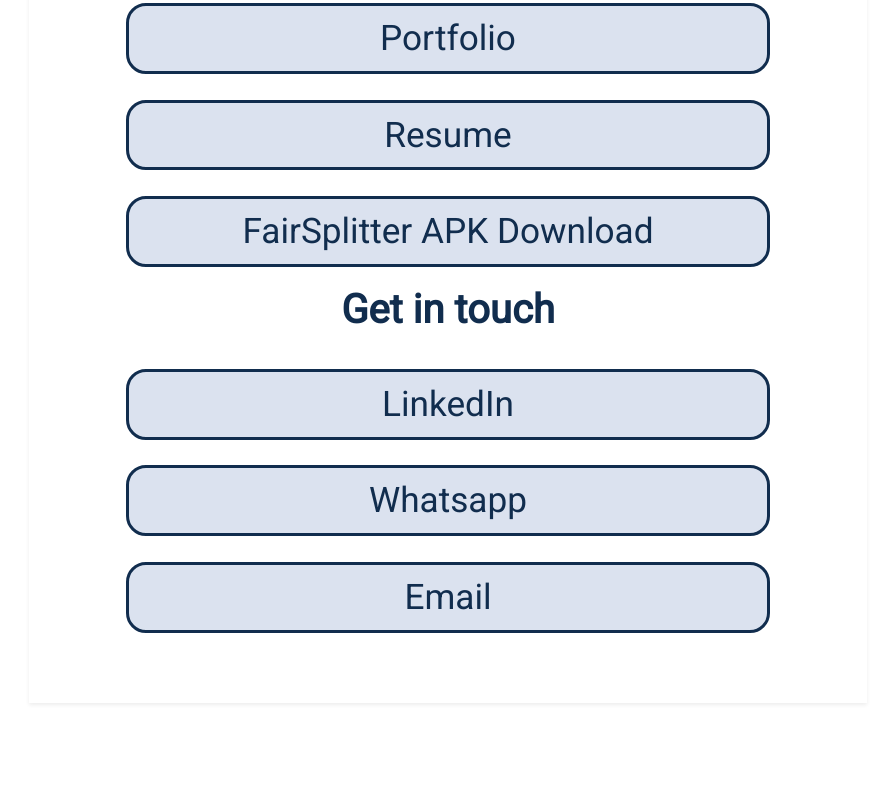
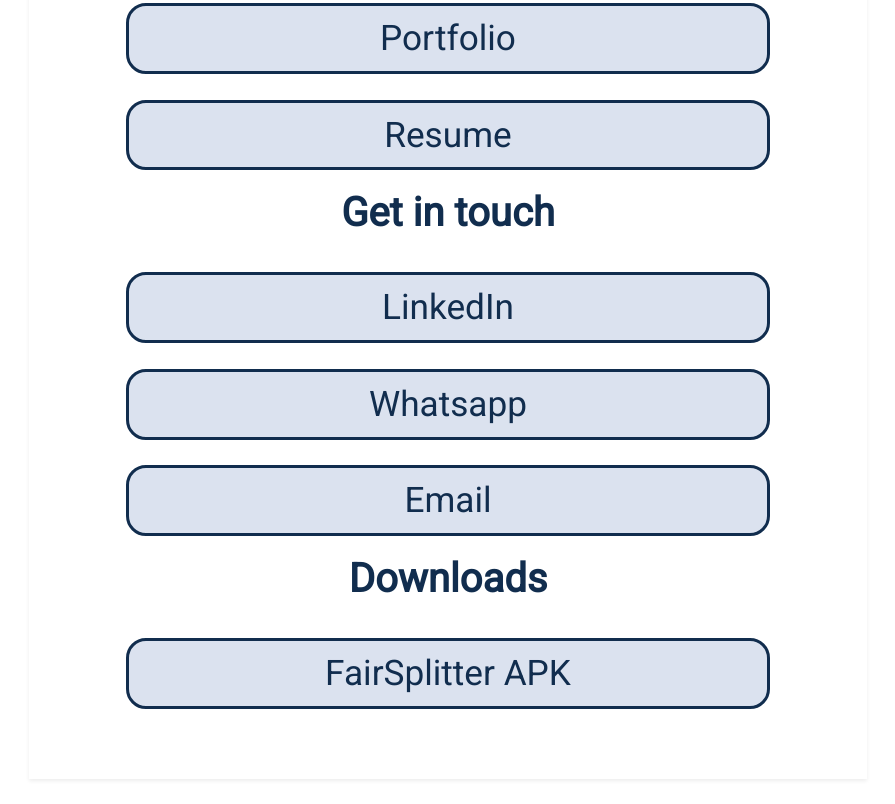
Before and after one commit to qayim/portfolio, a plain HTML site: page link.html in a window 1280 px wide. Shown: the part 469-1273 px from the top of the page, without its empty margins (192-1087 px from the left). Before the commit the page ends 1197 px from the top, so only its background shows below. Drawn offline with nearby package versions, Linux system fonts and the light colour scheme; files that its build step writes are made by us from their sources.

Commit message:
link ui update download change place

```diff
--- a/link.html
+++ b/link.html
@@ -40,11 +40,14 @@
                 <p class="edu">IT Business Analyst SAP CRM/CX at HILTI Asia IT Services(HAITS)</p>
                 <a href="https://qayim.github.io/portfolio/" class="linkbtn w-100 btn" style="color:#112D4E; background: #DBE2EF">Portfolio</a>
                 <a href="https://drive.google.com/file/d/1C3YO9olqFcZiGVTLzBuUFXwJ5bScCX_z/view?usp=sharing" class="linkbtn w-100 btn" style="color:#112D4E; background: #DBE2EF">Resume</a>
-                <a href="https://drive.google.com/file/d/1xQ3UKeKCWzfcbL5MUs1LKmgO7XUwJC0i/view?usp=sharing" class="linkbtn w-100 btn" style="color:#112D4E; background: #DBE2EF">FairSplitter APK Download</a>
+
                 <p class="tag">Get in touch</p>
                 <a href="https://www.linkedin.com/in/qayim-norizan-572b7b1bb/" class="linkbtn w-100 btn" style="color:#112D4E; background: #DBE2EF">LinkedIn</a>
                 <a href="https://wa.me/1133418165" class="linkbtn w-100 btn" style="color:#112D4E; background: #DBE2EF">Whatsapp</a>
                 <a href="mailto:qayim00@gmail.com?" class="linkbtn w-100 btn" style="color:#112D4E; background: #DBE2EF">Email</a>
+
+                <p class="tag">Downloads</p>
+                <a href="https://drive.google.com/file/d/1xQ3UKeKCWzfcbL5MUs1LKmgO7XUwJC0i/view?usp=sharing" class="linkbtn w-100 btn" style="color:#112D4E; background: #DBE2EF">FairSplitter APK</a>
             </div>
           </div>
         </div>
```
